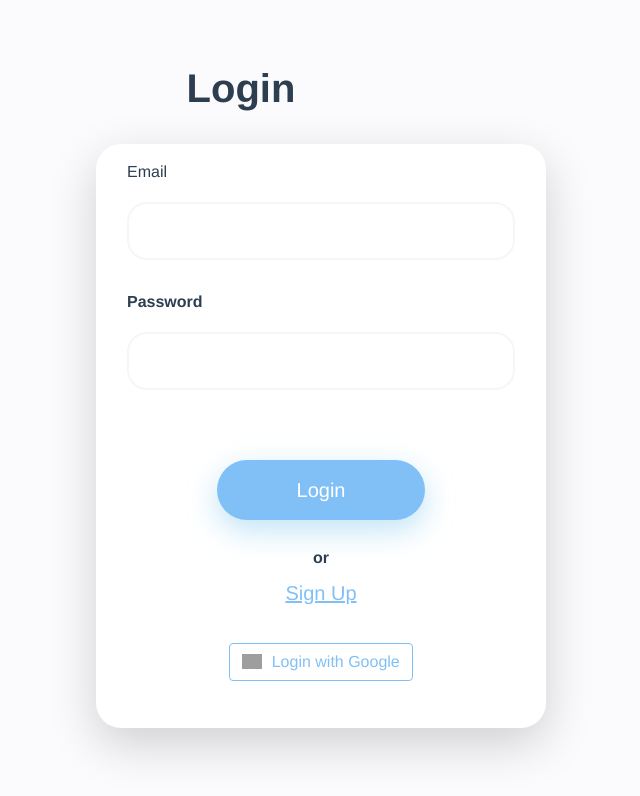
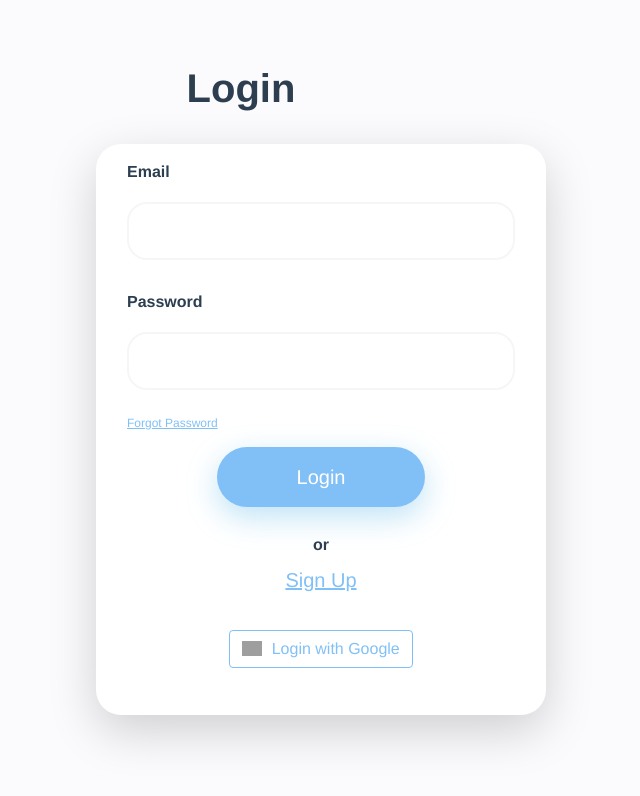
Before and after one commit to Atomator/percept, a Vue app: page /#/login in a window 1280 px wide. Shown: the top 796 px of the page, without its empty margins (399-1039 px from the left). Built offline with nearby package versions, Linux system fonts and the light colour scheme; grey boxes are pictures that could not be loaded.

Commit message:
final update, hopefully

```diff
--- a/src/pages/Login.vue
+++ b/src/pages/Login.vue
@@ -5,7 +5,7 @@
        <section class="col-sm-2 col-sm-3">
             <h1 style="font-weight:bolder;">Login</h1><br/>
          <div style="background:#00000012;width:450px;border-radius:25px;" class="shadow-lg p-3 mb-5 bg-white ">
-          <div class="col-12 col-sm-1 col-sm-2 font-weight-bold;" >
+          <div class="col-12 col-sm-1 col-sm-2 font-weight-bold" >
             <label for="login">Email</label>
           </div>
           <div class="col">
@@ -14,15 +14,21 @@
            <div class="col-12 col-sm-1 col-sm-2 font-weight-bold" >
             <label for="password">Password</label>
           </div>
-          <div class="col" >
+
+          <div class="col">
             <input type="password" id="password" name="login">
           </div>
+
+        <div class="col" style="margin-top:-10px;">
+            <a href="#" style="display:inline-block;text-decoration:underline;font-size:12px;color:#80C0f7;text-align:left;width:100%;margin-bottom:15px;margin-top:-20px;">Forgot Password</a>
+          </div>
+
           <div class="form-group" >
           <input type="submit" value="Login">
           </div>
        <label style="font-weight:bold;" >or</label>
        <br/>
-       <a type="submit" value="Log In" style="display:inline-block;text-decoration:underline;margin-bottom:35px;font-size:20px;color:#80C0f7;">Sign Up</a>
+        <a href="#" style="display:inline-block;text-decoration:underline;margin-bottom:35px;font-size:20px;color:#80C0f7;">Sign Up</a>
       <div class="form-group">
        <a role="button" class="btn-google btn btn-outline-primary" style="text-transform: none; margin-bottom: 15px;color:#80C0f7;"><img width="20px" alt="Google sign-in" src="https://upload.wikimedia.org/wikipedia/commons/thumb/5/53/Google_%22G%22_Logo.svg/512px-Google_%22G%22_Logo.svg.png" style="margin-bottom: 3px; margin-right: 5px;"> Login with Google </a>
       </div>
@@ -61,7 +67,7 @@ input[type=button], input[type=submit], input[type=reset]  {
   -ms-transition: all 0.3s ease-in-out;
   -o-transition: all 0.3s ease-in-out;
   border-radius:40px;
-  margin-top:40px;
+  margin-top:0px;
   transition: all 0.3s ease-in-out;
 }
 
--- a/src/pages/Signup.vue
+++ b/src/pages/Signup.vue
@@ -101,7 +101,7 @@ input[type=text], input[type=password]{
   -o-transition: all 0.5s ease-in-out;
   transition: all 0.5s ease-in-out;
   padding: 15px 32px;
-  width:100%
+  width:100%;
 }
 
 input[type=text]:focus {
@@ -119,7 +119,7 @@ input[type=text]:focus {
   -ms-transition: all 0.5s ease-in-out;
   -o-transition: all 0.5s ease-in-out;
   transition: all 0.5s ease-in-out;
-  width:100%
+  width:100%;
 }
 
 
```
